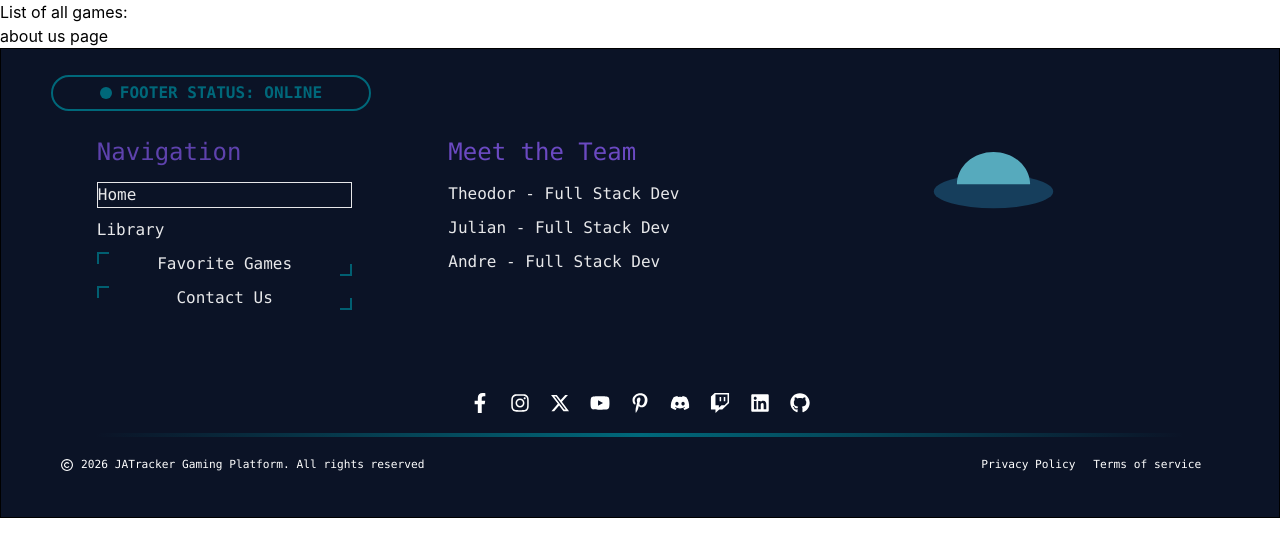
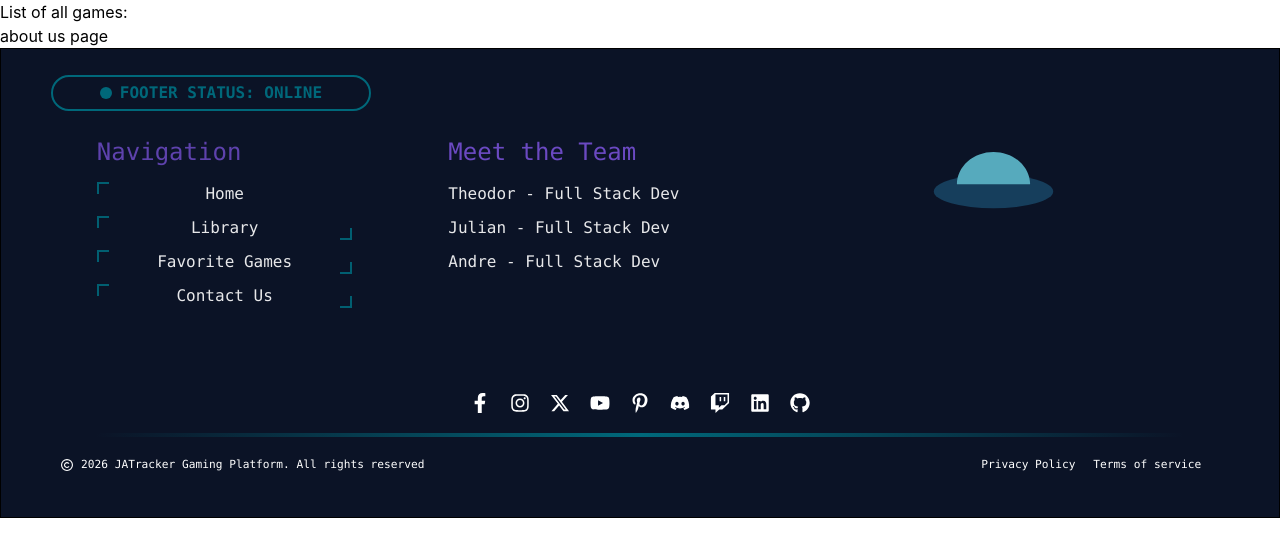
Before and after one commit to AndreRibeiro24/JATracker, a React (Vite) app: page / in a window 1280 px wide. Shown: the top 556 px of the page. Built offline with nearby package versions, Linux system fonts and the light colour scheme; no server answers.

Commit message:
Style more

```diff
--- a/src/components/Footer.jsx
+++ b/src/components/Footer.jsx
@@ -28,9 +28,9 @@ function Footer() {
           <h2 className="text-[#8b5cf6] opacity-65 text-shadow-[5px_5px_5px_rbga(125,80,50,1)] text-2xl mb-3.5">
             Navigation
           </h2>
-          <ul className="text-[#ffffff] opacity-90">
+          <ul className="text-[#ffffff] opacity-90 relative text-center">
             <motion.li
-              className="mb-2.5 cursor-pointer border boredr-amber-50 w-"
+              className="mb-2.5 cursor-pointer w-"
               initial={{
                 color: "#ffffff",
                 textShadow: "none",
@@ -48,9 +48,37 @@ function Footer() {
                 },
               }}
             >
+              <div className="absolute top-0 left-0 w-3 h-0.5 bg-[#00687A]"></div>
+              <div className="absolute top-0 left-0 w-0.5 h-3 bg-[#00687A]"></div>
+              <div className="absolute bottom-0 right-0 w-3 h-0.5 bg-[#00687A]"></div>
+              <div className="absolute bottom-0 right-0 w-0.5 h-3 bg-[#00687A]"></div>
               Home
             </motion.li>
-            <motion.li className="mb-2.5 cursor-pointer ">Library</motion.li>
+            <motion.li
+              className="mb-2.5 cursor-pointer text-center relative"
+              initial={{
+                color: "#ffffff",
+                textShadow: "none",
+              }}
+              whileHover={{
+                color: ["#FF8792", "#ffffff", "#FF8792"],
+                textShadow: [
+                  "2px 2px 8px rgb(255, 0, 0)",
+                  "2px 2px 8px rgb(255, 255, 255)",
+                  "2px 2px 8px rgb(255, 0, 0)",
+                ],
+                transition: {
+                  duration: 1,
+                  repeat: Infinity,
+                },
+              }}
+            >
+              <div className="absolute top-0 left-0 w-3 h-0.5 bg-[#00687A]"></div>
+              <div className="absolute top-0 left-0 w-0.5 h-3 bg-[#00687A]"></div>
+              <div className="absolute bottom-0 right-0 w-3 h-0.5 bg-[#00687A]"></div>
+              <div className="absolute bottom-0 right-0 w-0.5 h-3 bg-[#00687A]"></div>
+              Library
+            </motion.li>
             <motion.li
               className="mb-2.5 cursor-pointer relative text-center"
               initial={{
```
